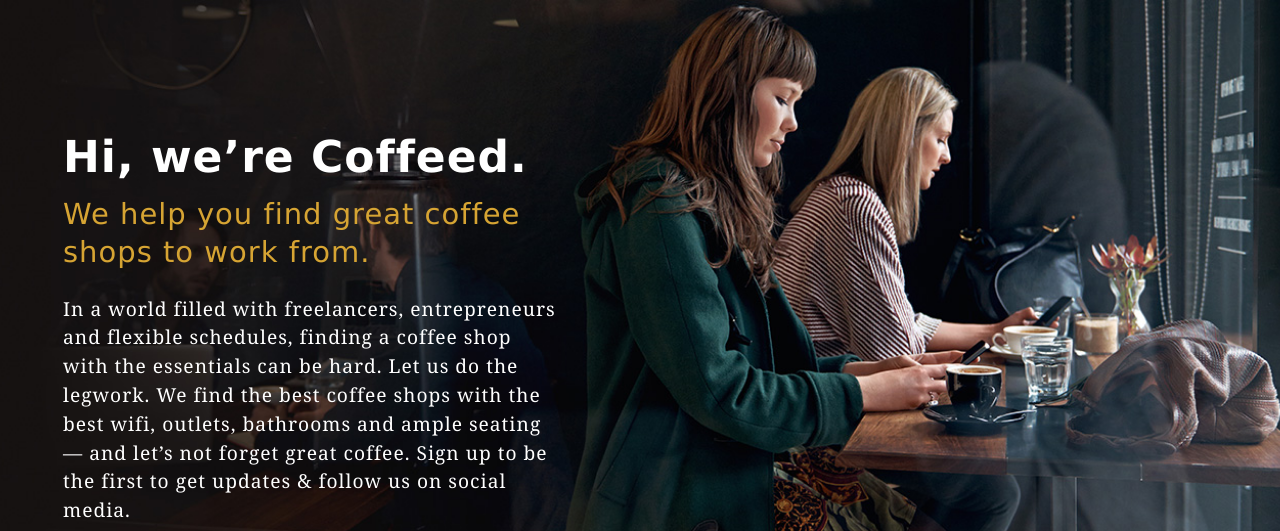
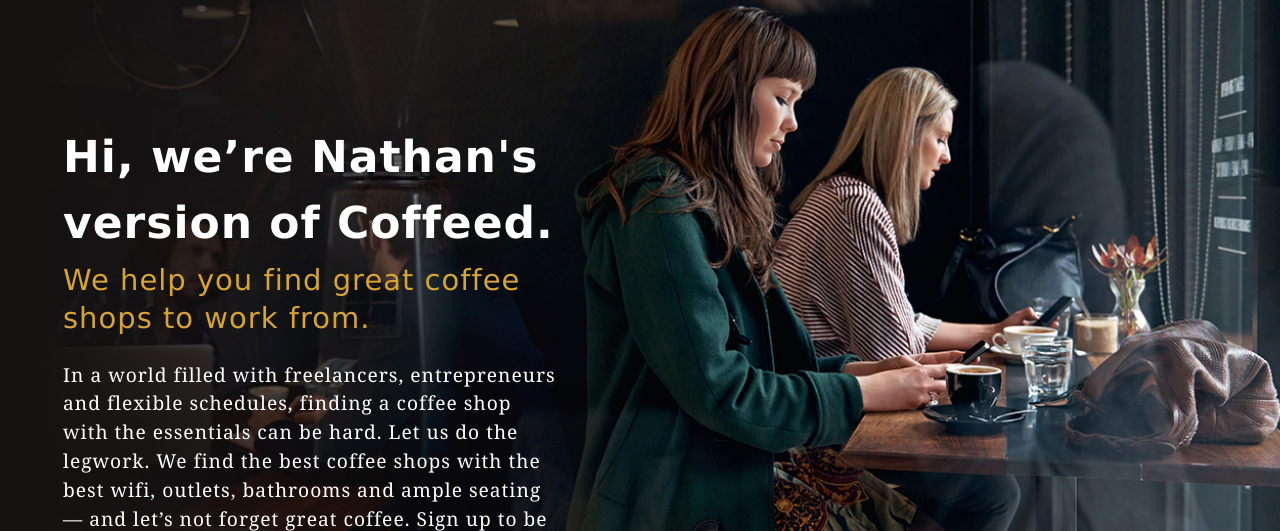
Before and after one commit to Nfoster14/coffeed, a Django app: page / in a window 1280 px wide. Shown: the top 531 px of the page. Run offline with Django 3.2, Linux system fonts and the light colour scheme.

Commit message:
Personalized index.html

```diff
--- a/templates/index.html
+++ b/templates/index.html
@@ -14,7 +14,7 @@
 		<div class="container">
 			<!-- START HERE -->
 
-			<h1>Hi, we’re Coffeed.</h1>
+			<h1>Hi, we’re  Nathan's version of Coffeed.</h1>
 			<h2>We help you find great coffee shops to work from.</h2>
 
 			<p>In a world filled with freelancers, entrepreneurs and flexible schedules, finding a coffee shop with the essentials can be hard. Let us do the legwork. We find the best coffee shops with the best wifi, outlets, bathrooms and ample seating — and let’s not forget great coffee. Sign up to be the first to get updates &amp; follow us on social media.</p>
```
